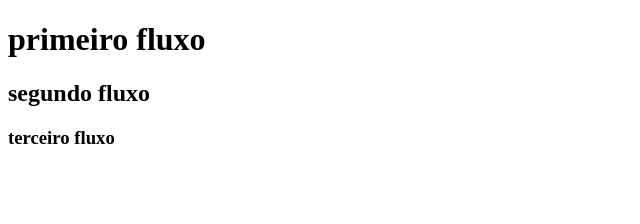
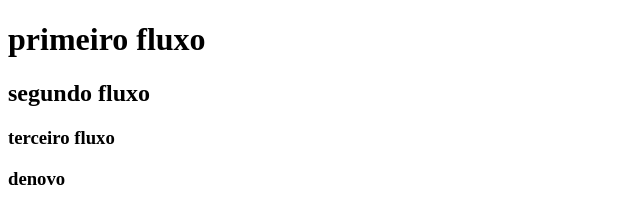
Before and after one commit to LeticiaCardos0/projeto-hub, a plain HTML site: page index.html in a window 1280 px wide. Shown: the full height of the page, 0-640 px from the left. Drawn offline with Linux system fonts and the light colour scheme.

Commit message:
atualizado texto home

```diff
--- a/index.html
+++ b/index.html
@@ -9,6 +9,7 @@
     <h1>primeiro fluxo</h1>
     <h2>segundo fluxo</h2>
     <h3>terceiro fluxo</h3>
+    <h3>denovo</h3>
 
 </body>
 </html>
```
